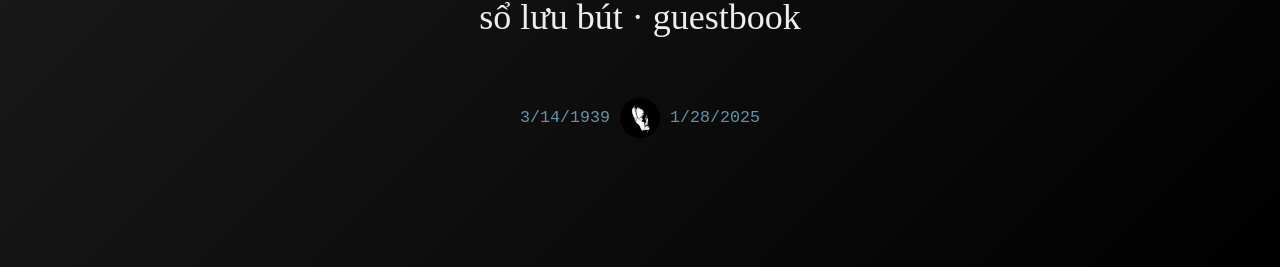
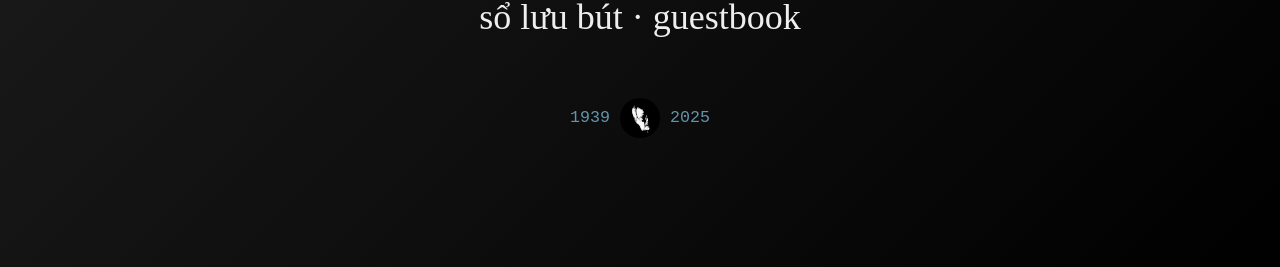
Before and after one commit to Kaylorful/pham-duc-long, a Jekyll site: the page built from index.html, in a window 1280 px wide. Shown: the part 630-897 px from the top of the page. Built offline with Jekyll 4.4.1, drawn with Linux system fonts in a browser that asks for light colours; some web fonts are replaced.

Commit message:
fix: Remove birthdate. Fix typo

```diff
--- a/_data/family.yml
+++ b/_data/family.yml
@@ -1,6 +1,6 @@
 immediate:
   parents:
-    name: Mục-sơ Phạm Đức Long &times; Lê Thị Ngọc Mai
+    name: Mục-sư Phạm Đức Long &times; Lê Thị Ngọc Mai
     children:
       - name: Phạm Ngọc Triều Thiên &times; Lê Ngọc Chính
         children:
--- a/_includes/footer.html
+++ b/_includes/footer.html
@@ -2,12 +2,12 @@
 
   <footer>
     {% unless include.href -%}
-    <small class='mono'>3/14/1939&nbsp;</small>
+    <small class='mono'>1939&nbsp;</small>
     {% endunless -%}
     <a href='{{ include.href | default: '/admin' }}'>
       <img src='{{ MAIN.symbol }}' width=40 alt='{{ MAIN.hero }}' title='{{ MAIN.hero }}' />
     </a>
     {% unless include.href -%}
-    <small class='mono'>&nbsp;1/28/2025</small>
+    <small class='mono'>&nbsp;2025</small>
     {% endunless -%}
   </footer>
```
